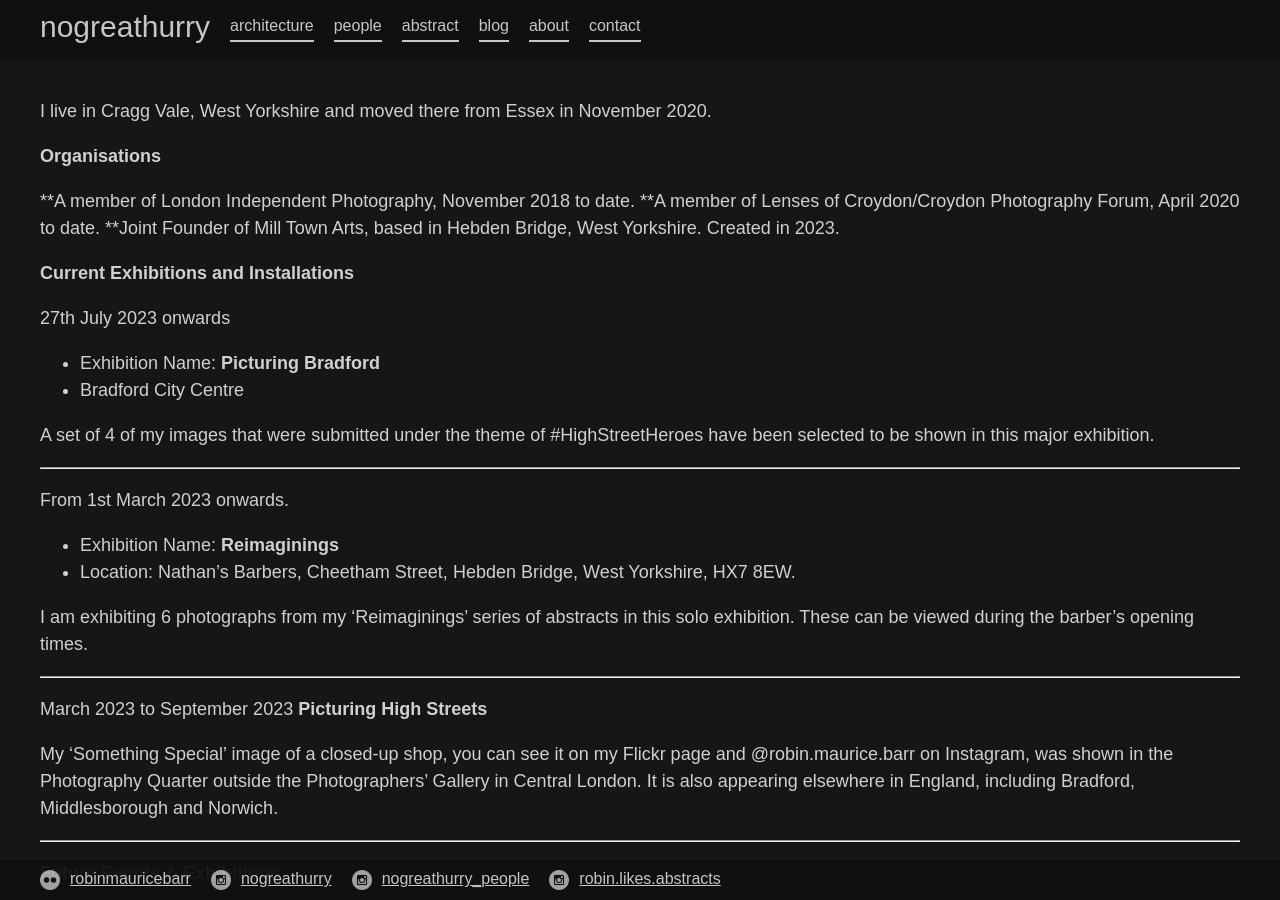
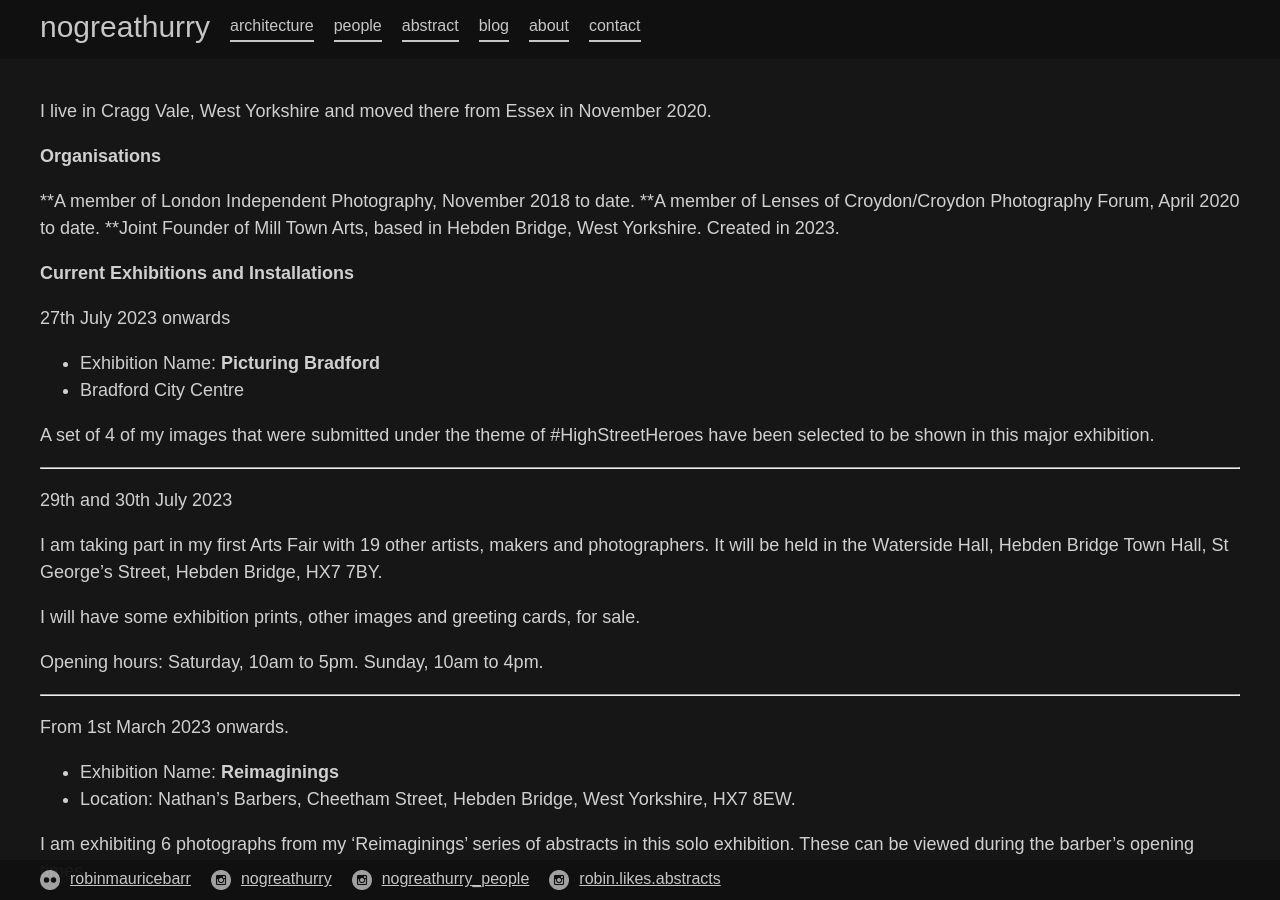
Before and after one commit to 987poiuytrewq/nogreathurry, a Jekyll site: the page built from blog.md, in a window 1280 px wide and 900 px high. Built offline with Jekyll 4.4.1, drawn with Linux system fonts in a browser that asks for light colours.

Commit message:
Updated Blog

```diff
--- a/blog.md
+++ b/blog.md
@@ -18,6 +18,17 @@ I live in Cragg Vale, West Yorkshire and moved there from Essex in November 2020
 * Bradford City Centre
 
 A set of 4 of my images that were submitted under the theme of #HighStreetHeroes have been selected to be shown in this major exhibition.
+
+_______________________________________________________________
+
+29th and 30th July 2023
+
+I am taking part in my first Arts Fair with 19 other artists, makers and photographers. It will be held in the Waterside Hall, Hebden Bridge Town Hall, St George's Street, Hebden Bridge, HX7 7BY.
+
+I will have some exhibition prints, other images and greeting cards, for sale.
+
+Opening hours: Saturday, 10am to 5pm.
+               Sunday,   10am to 4pm.
 
 ______________________________________________________________
 
```
